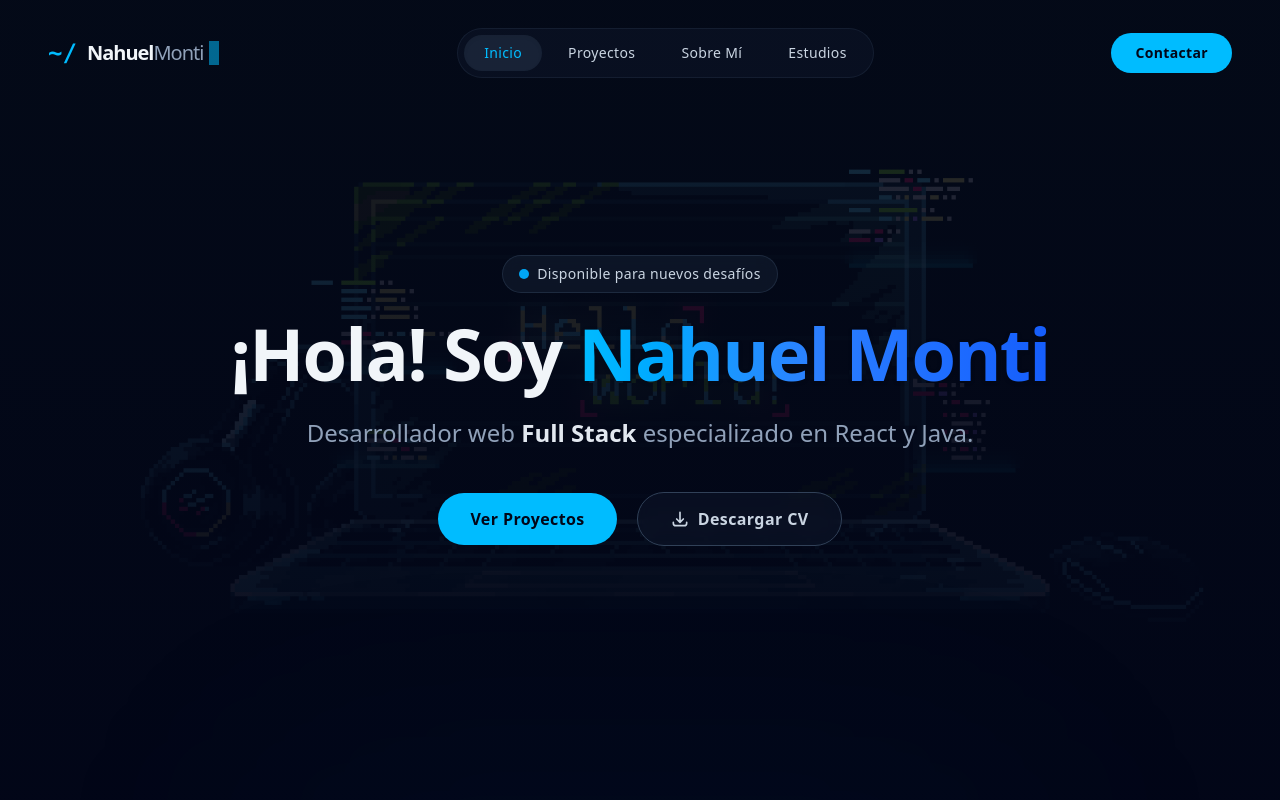
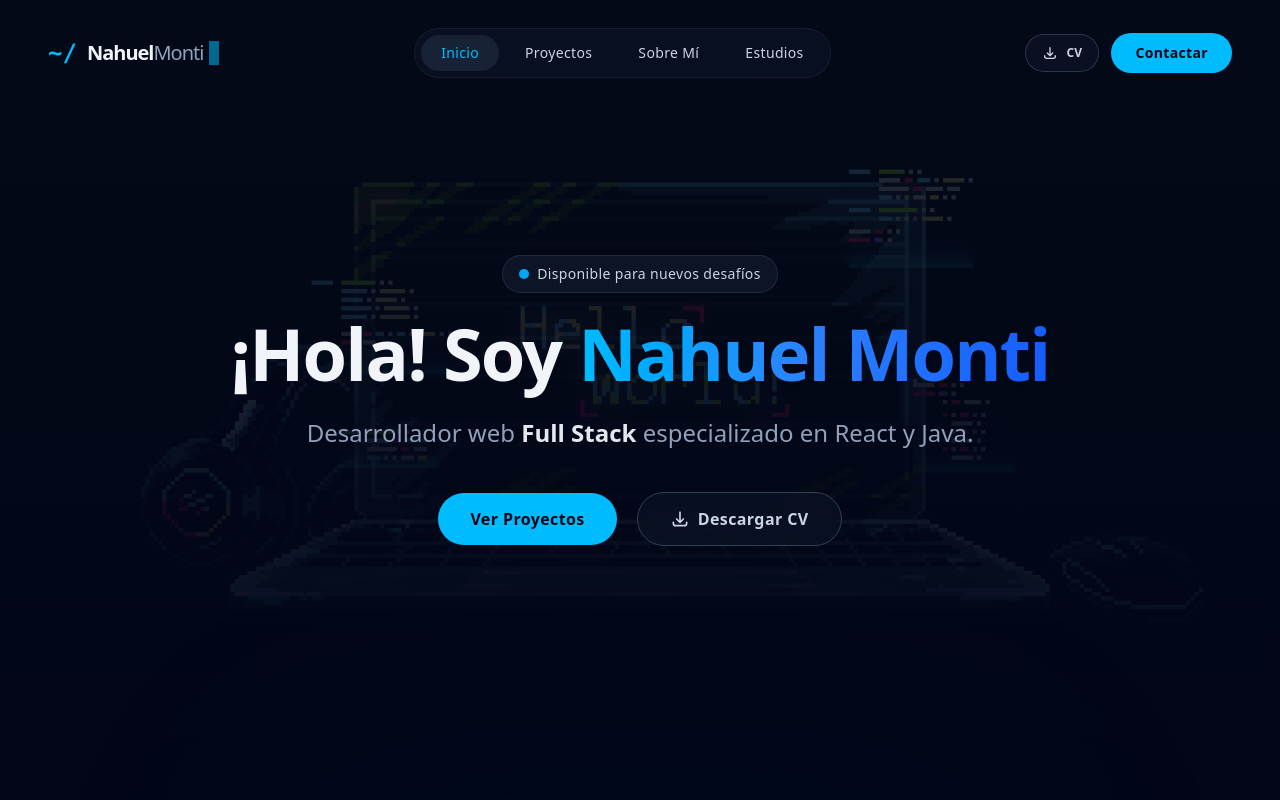
Before and after one commit to MontiNahuel/portafilioV6, a React (Vite) app: page / in a window 1280 px wide. Shown: the top 800 px of the page. Built offline with nearby package versions, Linux system fonts and the light colour scheme.

Commit message:
feat(navbar): add CV download button to desktop and mobile navigation

```diff
--- a/src/components/Navbar.jsx
+++ b/src/components/Navbar.jsx
@@ -1,9 +1,11 @@
 import { useState, useEffect } from "react";
+import { useToast } from "../context/ToastContext";
 
 export default function Navbar() {
   const [scrolling, setScrolling] = useState(false);
   const [menuOpen, setMenuOpen] = useState(false);
   const [activeSection, setActiveSection] = useState("inicio"); // Estado para el Scrollspy
+  const { showToast } = useToast();
 
   useEffect(() => {
     // 1. Lógica del fondo del Navbar al hacer scroll
@@ -44,6 +46,11 @@ export default function Navbar() {
       document.body.classList.remove("overflow-hidden");
     }
   }, [menuOpen]);
+
+  const handleDownloadCV = () => {
+    showToast("¡Abriendo CV de Nahuel Monti!", "download");
+    if (menuOpen) setMenuOpen(false);
+  };
 
   // Agregamos la propiedad 'id' para que coincida con las secciones HTML
   const navLinks = [
@@ -91,13 +98,30 @@ export default function Navbar() {
           ))}
         </div>
 
-        {/* CTA Button (Desktop) */}
+        {/* Action Buttons (Desktop) */}
+        <div className="hidden md:flex items-center gap-3">
+          {/* Botón Descargar CV */}
+          <a
+            href="https://drive.google.com/file/d/1LbKeph3wkNfbEqQ099qYSTc5WHPoDslh/view?usp=sharing"
+            target="_blank"
+            rel="noopener noreferrer"
+            onClick={handleDownloadCV}
+            className="inline-flex items-center gap-2 px-4 py-2.5 rounded-full bg-slate-900/60 border border-slate-700/80 text-slate-300 font-semibold text-xs tracking-wide hover:border-sky-400 hover:text-sky-400 hover:bg-slate-800/80 transition-all duration-300 backdrop-blur-sm"
+          >
+            <svg className="w-4 h-4" fill="none" stroke="currentColor" viewBox="0 0 24 24">
+              <path strokeLinecap="round" strokeLinejoin="round" strokeWidth={2} d="M4 16v1a3 3 0 003 3h10a3 3 0 003-3v-1m-4-4l-4 4m0 0l-4-4m4 4V4" />
+            </svg>
+            CV
+          </a>
+
+          {/* Botón Contactar */}
           <a
             href="#contacto"
-          className="hidden md:inline-flex items-center justify-center px-6 py-2.5 rounded-full bg-sky-400 text-slate-950 font-bold text-sm tracking-wide hover:bg-sky-300 hover:shadow-[0_0_20px_rgba(56,189,248,0.5)] hover:scale-105 transition-all duration-300"
+            className="inline-flex items-center justify-center px-6 py-2.5 rounded-full bg-sky-400 text-slate-950 font-bold text-sm tracking-wide hover:bg-sky-300 hover:shadow-[0_0_20px_rgba(56,189,248,0.5)] hover:scale-105 transition-all duration-300"
           >
             Contactar
           </a>
+        </div>
 
         {/* Hamburger Button (Mobile) */}
         <button
@@ -130,7 +154,7 @@ export default function Navbar() {
             menuOpen ? "opacity-100 translate-x-0" : "opacity-0 translate-x-full"
           } md:hidden`}
         >
-          <ul className="flex flex-col items-center gap-8 text-3xl font-light text-slate-100 tracking-tight">
+          <ul className="flex flex-col items-center gap-6 text-2xl font-light text-slate-100 tracking-tight">
             {navLinks.map((link) => (
               <li key={link.name}>
                 <a
@@ -142,8 +166,24 @@ export default function Navbar() {
                 </a>
               </li>
             ))}
-             <li className="mt-6">
-                 <a href="#contacto" onClick={() => setMenuOpen(false)} className="px-10 py-4 rounded-full bg-sky-400 text-slate-950 font-semibold text-xl shadow-[0_0_15px_rgba(59,130,246,0.3)]">
+            <li className="mt-4 flex flex-col gap-4 w-full px-12">
+              <a
+                href="https://drive.google.com/file/d/1LbKeph3wkNfbEqQ099qYSTc5WHPoDslh/view?usp=sharing"
+                target="_blank"
+                rel="noopener noreferrer"
+                onClick={handleDownloadCV}
+                className="flex items-center justify-center gap-2 px-8 py-3.5 rounded-full bg-slate-900 border border-slate-700 text-slate-200 font-semibold text-lg"
+              >
+                <svg className="w-5 h-5 text-sky-400" fill="none" stroke="currentColor" viewBox="0 0 24 24">
+                  <path strokeLinecap="round" strokeLinejoin="round" strokeWidth={2} d="M4 16v1a3 3 0 003 3h10a3 3 0 003-3v-1m-4-4l-4 4m0 0l-4-4m4 4V4" />
+                </svg>
+                Descargar CV
+              </a>
+              <a
+                href="#contacto"
+                onClick={() => setMenuOpen(false)}
+                className="flex items-center justify-center px-8 py-3.5 rounded-full bg-sky-400 text-slate-950 font-bold text-lg shadow-[0_0_15px_rgba(59,130,246,0.3)]"
+              >
                 Contactar
               </a>
             </li>
```
Lines whose indentation alone changed are shown as unchanged.
